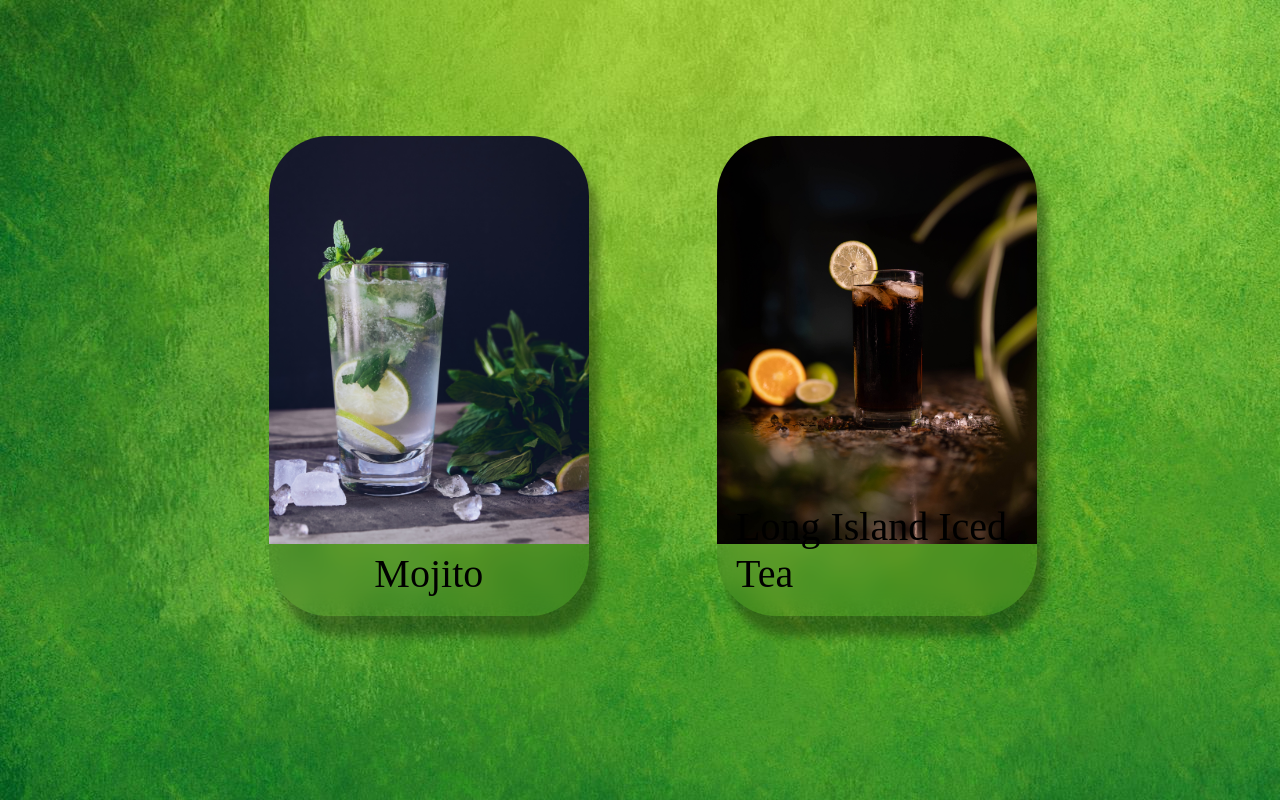
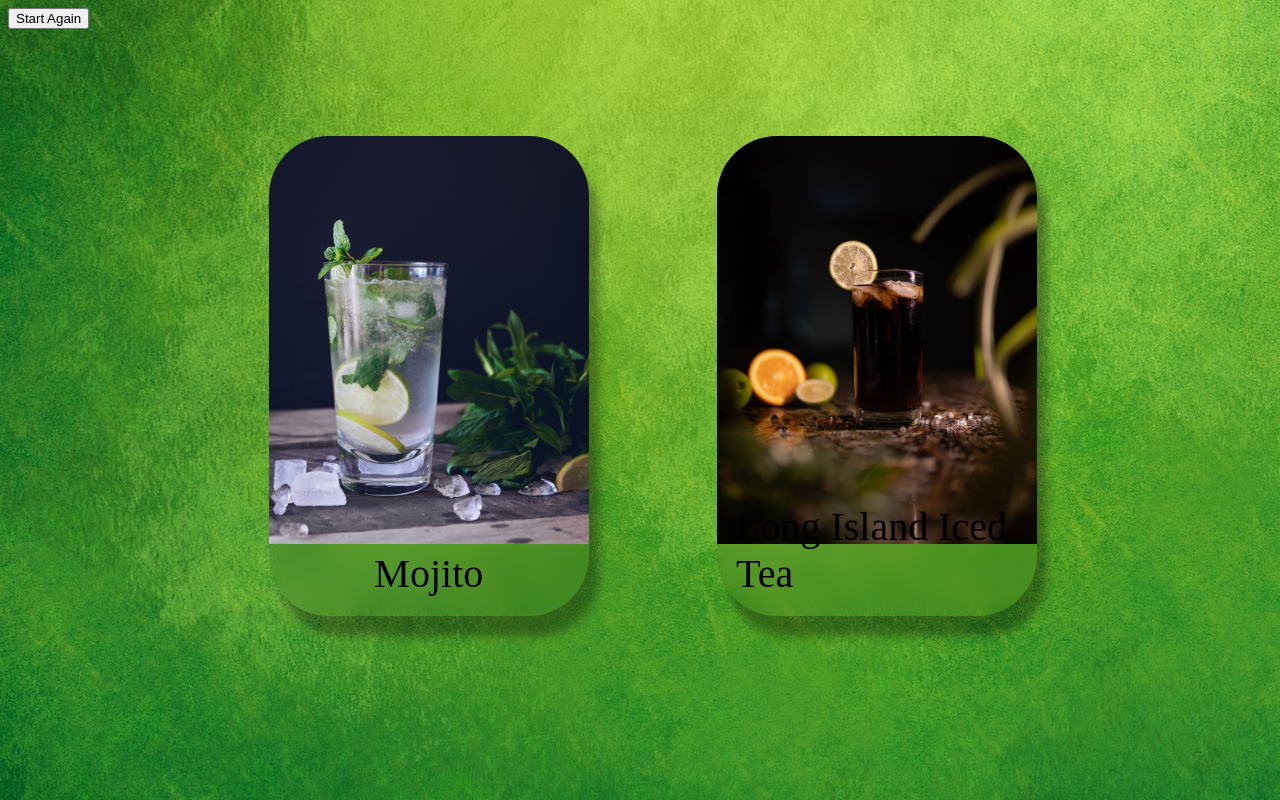
Before and after one commit to Ws538/Whats-for-Dinner, a plain HTML site: page assets/Drinks/alcoholic-sweet.html in a window 1280 px wide. Drawn offline with Linux system fonts and the light colour scheme.

Commit message:
added start over button functionality to drink options pages

```diff
--- a/assets/DrinkBtn.js
+++ b/assets/DrinkBtn.js
@@ -66,6 +66,16 @@ function returnDrinkQuestion1() {
     homeButton.classList.remove("hide");
   }
 
+function startAgain() {
+    window.location.pathname = "Index.html";
+    // startDrinkQuestions();
+    // showDrinkQuestion2();
+    // content.classList.add("hide");
+    // drinkQuestion2.classList.add("hide");
+    // drinkQuestion1.classList.remove("hide");
+    // homeButton.classList.remove("hide");
+}
+
 function openHTML() {
 window.location.pathname = "Index.html";
 }
--- a/assets/Drinks/alcoholic-sweet.html
+++ b/assets/Drinks/alcoholic-sweet.html
@@ -8,6 +8,7 @@
     <title>Sweet Alcoholic Drinks</title>
 </head>
 <body>
+    <button onclick="startAgain()" id="Button">Start Again</button>
     <div id="drinkTiles">
         <div class="TileOne" id="hoverEffect">
             <img src="./DrinkImages/mojito.jpg" />
@@ -19,4 +20,5 @@
         </div>
     </div>
 </body>
+<script src="../DrinkBtn.js"></script>
 </html>
```
Also changed, not shown: assets/Drinks/alcoholic-bitter.html (+2 -3 lines), assets/Drinks/nonalcoholic-bitter.html (+2 -0 lines), assets/Drinks/nonalcoholic-sweet.html (+2 -0 lines).
